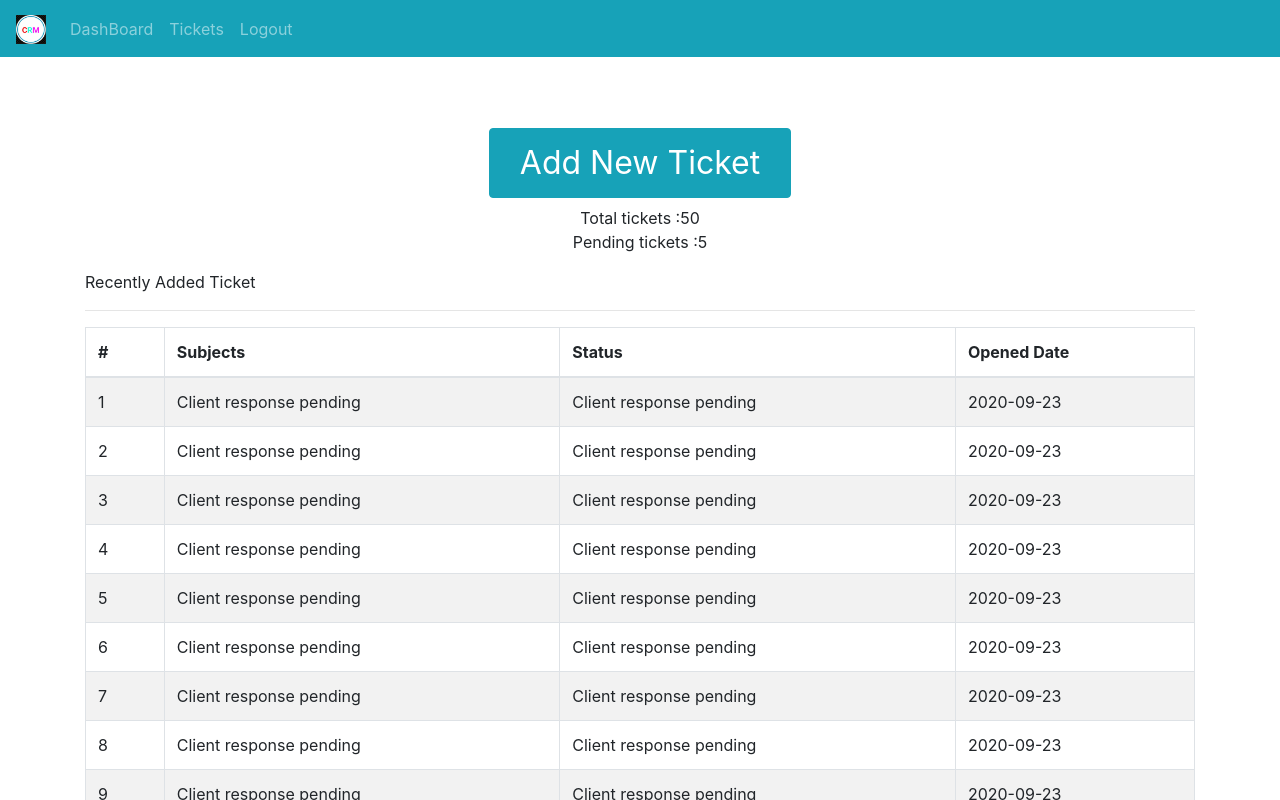
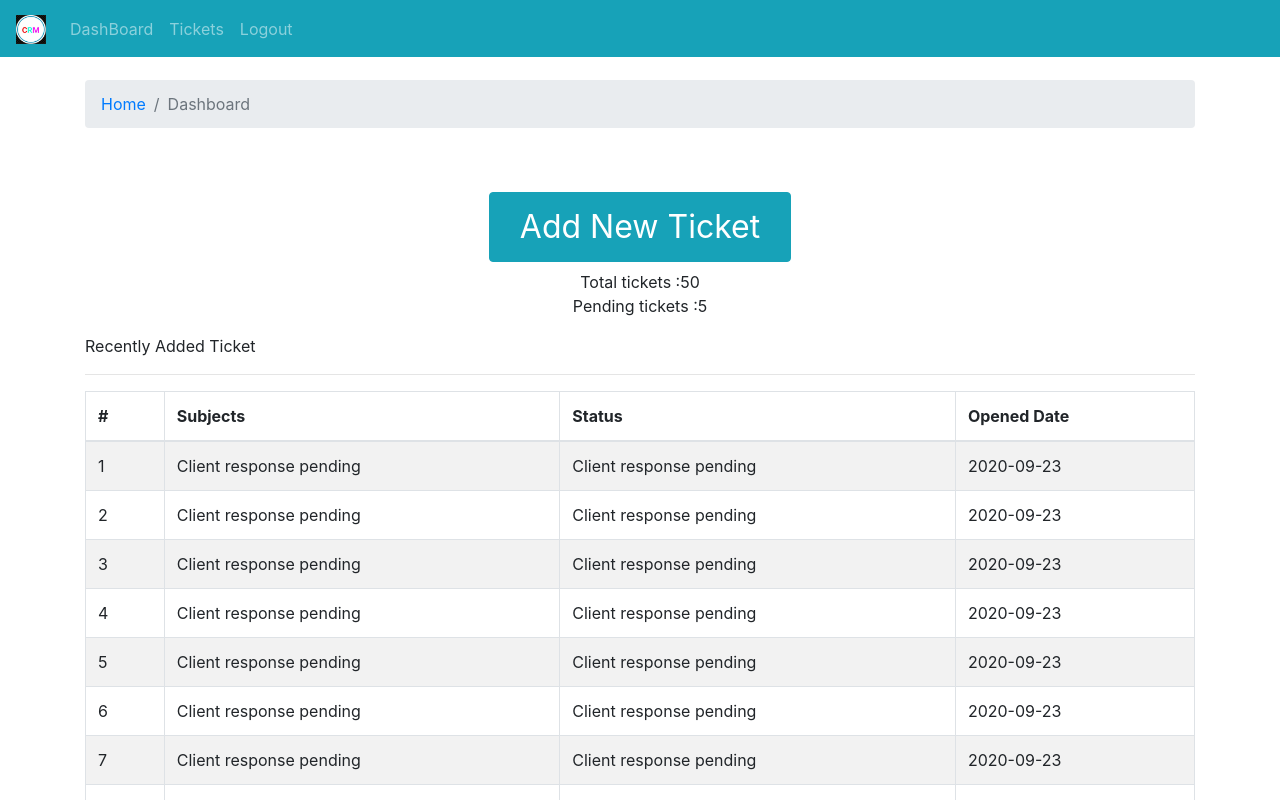
Before and after one commit to yandys09/CRMTicketSystem, a React (Create React App) app: page / in a window 1280 px wide. Shown: the top 800 px of the page. Built offline with nearby package versions, Linux system fonts and the light colour scheme.

Commit message:
breadedcrumb added

```diff
--- a/src/components/breadcrumb/Breadcrumb.comp.js
+++ b/src/components/breadcrumb/Breadcrumb.comp.js
@@ -1,7 +1,11 @@
 import React from "react";
+import { Breadcrumb } from "react-bootstrap";
 
-const Breadcrumb = () => {
-  return <div></div>;
+export const PageBreadcrumb = ({ page }) => {
+  return (
+    <Breadcrumb>
+      <Breadcrumb.Item href="#">Home</Breadcrumb.Item>
+      <Breadcrumb.Item active>{page}</Breadcrumb.Item>
+    </Breadcrumb>
+  );
 };
-
-export default Breadcrumb.comp;
--- a/src/layout/DefaultLayout.js
+++ b/src/layout/DefaultLayout.js
@@ -5,7 +5,7 @@
 const DefaultLayout = ({ children }) => {
   return (
     <div className="default-layout">
-      <div className="header">
+      <div className="header mb-2">
         <Header />
       </div>
       <main className="main">{children}</main>
--- a/src/pages/dashboard/Dashboard.page.js
+++ b/src/pages/dashboard/Dashboard.page.js
@@ -2,9 +2,15 @@
 import { Container, Row, Col, Button } from "react-bootstrap";
 import { TicketTable } from "../../components/ticket-table/TicketTable.comp";
 import tickets from "../../assets/data/dummy-tickets.json";
+import { PageBreadcrumb } from "../../components/breadcrumb/Breadcrumb.comp";
 export const Dashboard = () => {
   return (
     <Container>
+      <Row>
+        <Col>
+          <PageBreadcrumb page="Dashboard" />
+        </Col>
+      </Row>
       <Row>
         <Col className="text-center mt-5 mb-2">
           <Button
```
